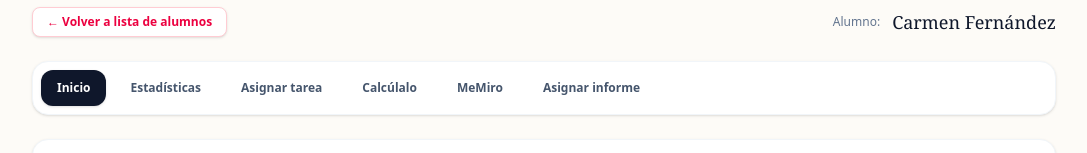
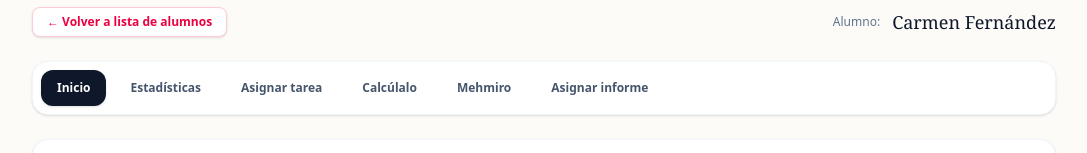
Before and after one commit to silvia051206-droid/campus-kiru, a Next.js app: page /mentor in a window 1280 px wide. Both pictures are taken after a click on the element 378 px from the left and 293 px from the top of the page. Shown: the part 138-291 px from the top of the page, without its empty margins (96-1183 px from the left). Built offline with nearby package versions, Linux system fonts and the light colour scheme.

Commit message:
fix: corregir Mehmiro con h en panel mentor

```diff
--- a/app/mentor/page.tsx
+++ b/app/mentor/page.tsx
@@ -44,7 +44,7 @@ export default function MentorPage() {
   const [students, setStudents] = useState<Student[]>(initialStudents);
   const [selectedStudent, setSelectedStudent] = useState<Student | null>(null);
   const [activeTab, setActiveTab] = useState<
-    'inicio' | 'estadisticas' | 'asignar' | 'calculalo' | 'memiro' | 'informe'
+    'inicio' | 'estadisticas' | 'asignar' | 'calculalo' | 'mehmiro' | 'informe'
   >('inicio');
 
   const [parentUsername, setParentUsername] = useState('');
@@ -174,7 +174,7 @@ export default function MentorPage() {
                   { id: 'estadisticas', label: 'Estadísticas' },
                   { id: 'asignar', label: 'Asignar tarea' },
                   { id: 'calculalo', label: 'Calcúlalo' },
-                  { id: 'memiro', label: 'MeMiro' },
+                  { id: 'mehmiro', label: 'Mehmiro' },
                   { id: 'informe', label: 'Asignar informe' },
                 ].map((tab) => (
                   <button
@@ -329,13 +329,14 @@ export default function MentorPage() {
                 </div>
               )}
 
-              {activeTab === 'memiro' && (
+              {/* PESTAÑA MEHMIRO CON H */}
+              {activeTab === 'mehmiro' && (
                 <div>
-                  <h2 className="text-xl sm:text-2xl font-serif text-slate-900 mb-2">MeMiro</h2>
+                  <h2 className="text-xl sm:text-2xl font-serif text-slate-900 mb-2">Mehmiro</h2>
                   <div className="bg-[#FDFBF7] p-5 sm:p-6 rounded-2xl border border-slate-100 mb-6">
                     <h3 className="text-sm font-bold text-slate-900 mb-3">Instrucciones:</h3>
                     <ol className="list-decimal list-inside space-y-2 text-xs text-slate-600">
-                      <li>Haz clic en «Acceder a MeMiro».</li>
+                      <li>Haz clic en «Acceder a Mehmiro».</li>
                       <li>Inicia sesión con tu cuenta de tutor/mentor.</li>
                     </ol>
                   </div>
@@ -345,7 +346,7 @@ export default function MentorPage() {
                     rel="noopener noreferrer"
                     className="inline-block px-6 py-3 rounded-xl bg-slate-900 text-white text-xs font-semibold hover:bg-slate-800 transition"
                   >
-                    Acceder a MeMiro
+                    Acceder a Mehmiro
                   </a>
                 </div>
               )}
```
